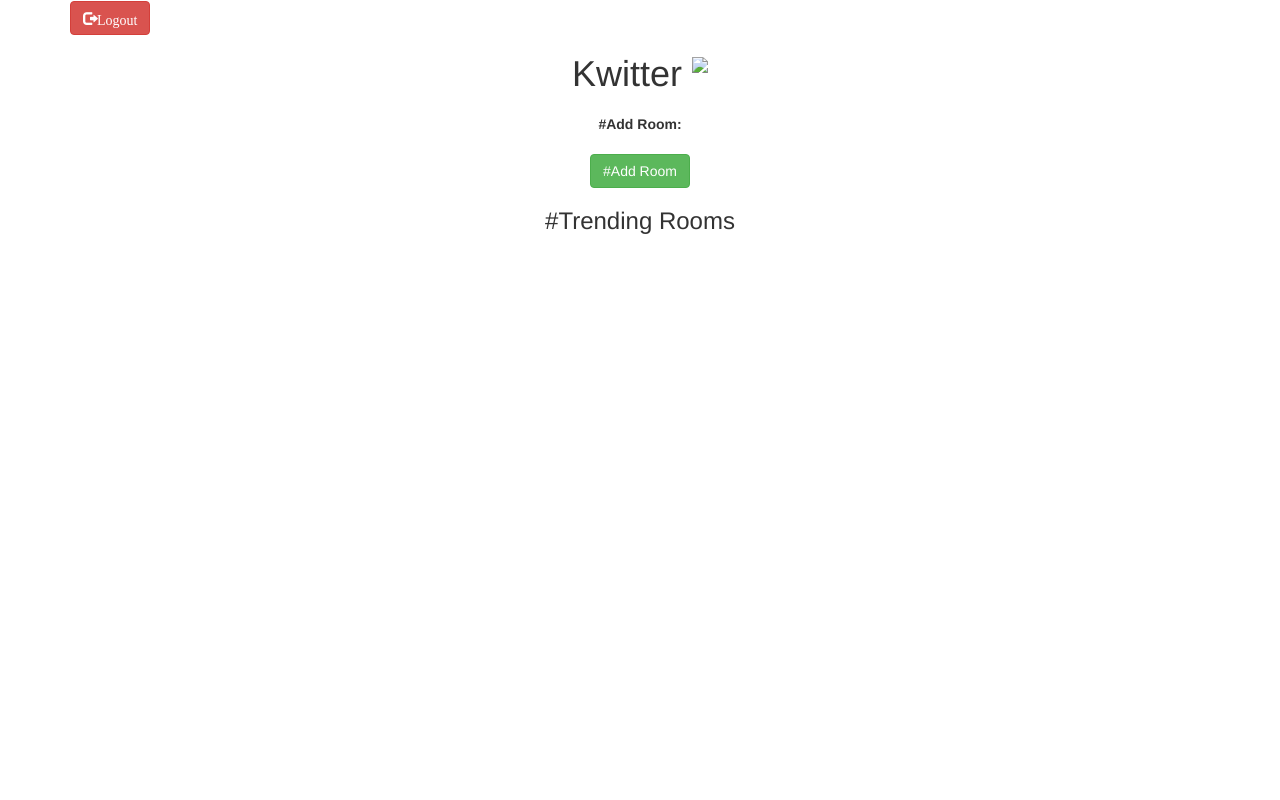
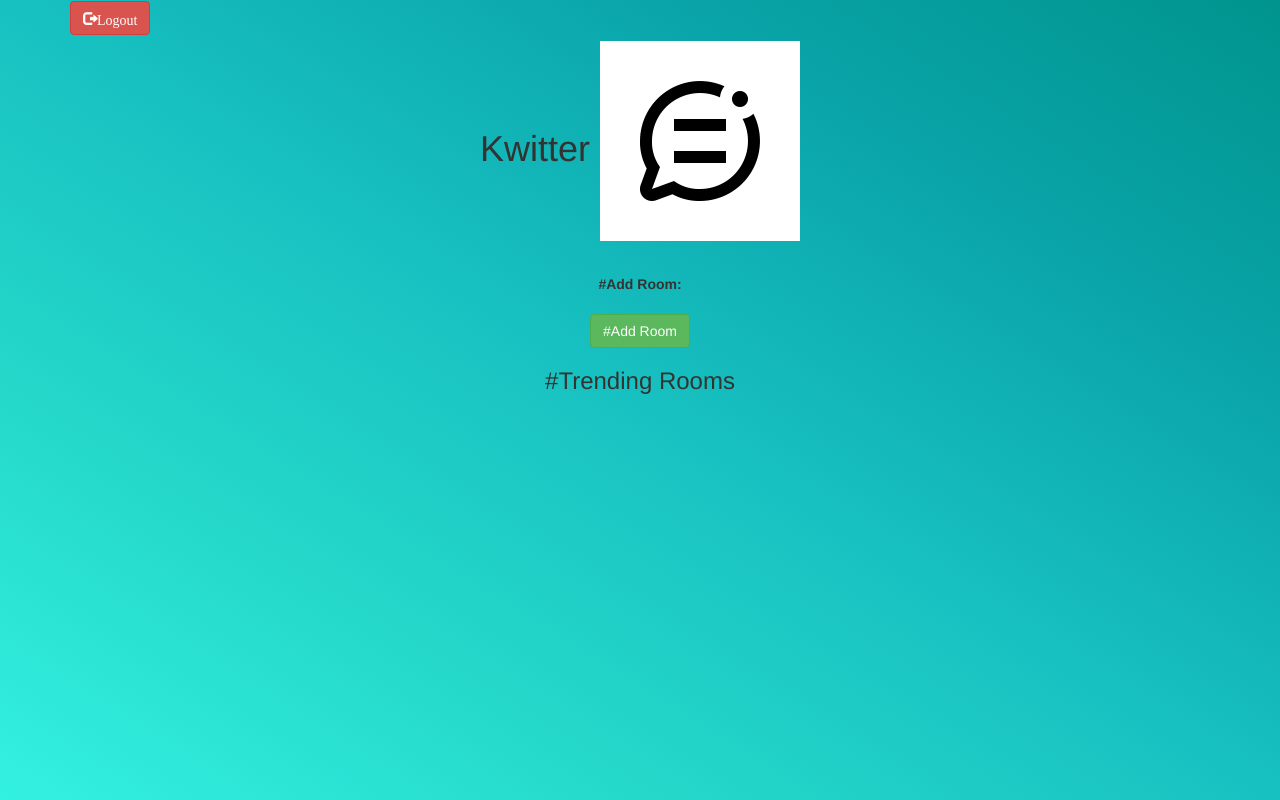
Before and after one commit to MyGHUsername1/Project_94, a plain HTML site: page index2.html in a window 1280 px wide. Drawn offline with nearby package versions, Linux system fonts and the light colour scheme; a web font is replaced by a local one.

Commit message:
Add files via upload

```diff
--- a/index2.html
+++ b/index2.html
@@ -13,7 +13,7 @@
 <script src="https://ajax.googleapis.com/ajax/libs/jquery/3.4.1/jquery.min.js"></script>
 <script src="https://maxcdn.bootstrapcdn.com/bootstrap/3.4.0/js/bootstrap.min.js"></script>
 
-<link rel="stylesheet" type="text/css" href="style.css">
+<link rel="stylesheet" type="text/css" href="kwitter.css">
 </head>
 
 <body>
@@ -24,7 +24,7 @@
 		<h1 class="header">
 			Kwitter
 			<sup>
-				<img src="m2.png">
+				<img src="notification.png">
 			</sup>
 		</h1>
 		<h3 id = "user_name" class="color_white"></h3>
--- /dev/null
+++ b/kwitter_room.css
@@ -0,0 +1,4 @@
+body{
+    background-color: rgb(195, 250, 247);
+    text-align: center;
+}
```
Also changed, not shown: index.html (line endings or trailing spaces), kwitter.js (line endings or trailing spaces), notification.png (added).
